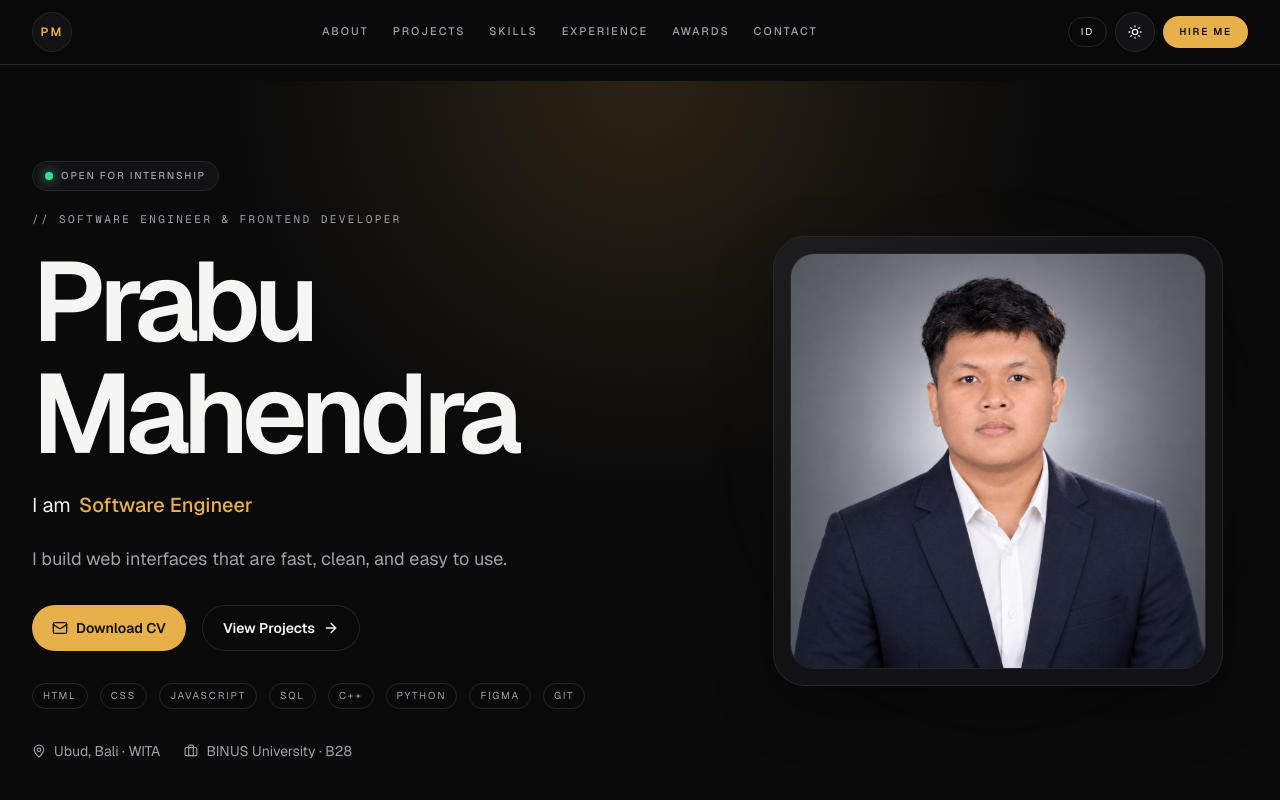
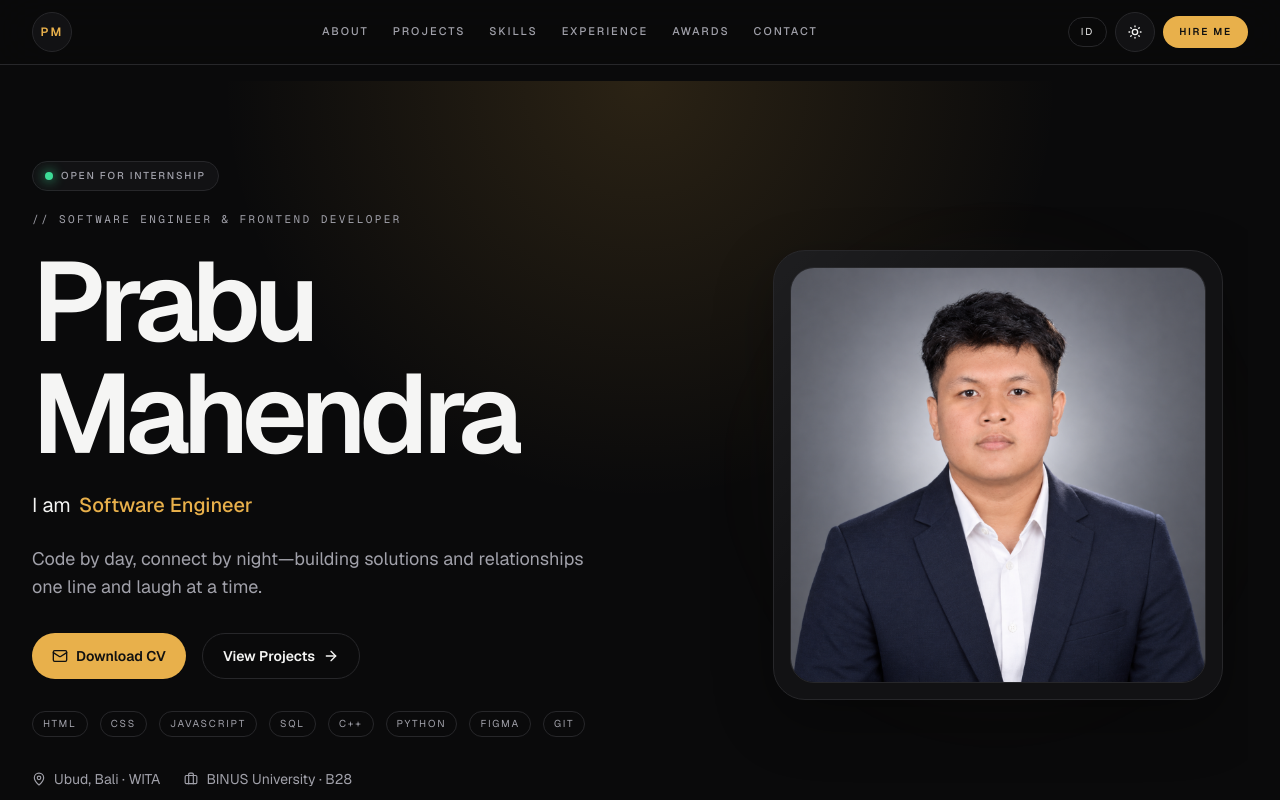
Before and after one commit to Mahendra9890/portofolio, a Next.js app: page /en in a window 1280 px wide. Shown: the top 800 px of the page. Built offline with nearby package versions, Linux system fonts and the light colour scheme.

Commit message:
Update portfolio tagline and add Fitted Caps venture

```diff
--- a/src/components/portfolio-page.tsx
+++ b/src/components/portfolio-page.tsx
@@ -538,7 +538,7 @@ export function PortfolioPage({ locale }: { locale: Locale }) {
               <div key={venture.title} className="rounded-[2rem] border border-[var(--border)] bg-[var(--surface)] p-6">
                 {venture.image && (
                   <div className="relative mb-5 aspect-[16/7] overflow-hidden rounded-2xl">
-                    <Image src={venture.image} alt={`${venture.title} website project cover`} fill sizes="(max-width: 1024px) 100vw, 50vw" className="object-cover" />
+                    <Image src={venture.image} alt={`${venture.title} logo`} fill sizes="(max-width: 1024px) 100vw, 50vw" className={venture.title === "Fitted Caps" || venture.title === "Niwasa Property Bali" ? "bg-[var(--bg)] object-contain" : "object-cover"} />
                   </div>
                 )}
                 <div className="mb-4 text-[10px] uppercase tracking-[0.2em] text-[var(--text-muted)]">{venture.period}</div>
@@ -549,6 +549,11 @@ export function PortfolioPage({ locale }: { locale: Locale }) {
                     <span key={metric} className="rounded-full border border-[var(--border)] px-2.5 py-1 text-[10px] uppercase tracking-[0.14em] text-[var(--text-muted)]">{metric}</span>
                   ))}
                 </div>
+                {venture.url && (
+                  <a href={venture.url} target="_blank" rel="noopener noreferrer" className="mt-5 inline-flex rounded-full border border-[var(--border)] px-4 py-2 text-xs font-medium text-[var(--text)] transition-colors hover:border-[var(--accent)] hover:text-[var(--accent)]">
+                    {locale === "id" ? "Kunjungi Instagram" : "Visit Instagram"}
+                  </a>
+                )}
               </div>
             ))}
           </div>
--- a/src/data/portfolio.ts
+++ b/src/data/portfolio.ts
@@ -40,8 +40,8 @@ export const portfolioData: PortfolioData = {
       { id: "Self-starter", en: "Self-starter" },
     ],
     tagline: {
-      id: "Saya membangun antarmuka web yang cepat, rapi, dan enak dipakai.",
-      en: "I build web interfaces that are fast, clean, and easy to use.",
+      id: "Code by day, connect by night—building solutions and relationships one line and laugh at a time.",
+      en: "Code by day, connect by night—building solutions and relationships one line and laugh at a time.",
     },
     shortBio: {
       id: "Saya Prabu, mahasiswa Computer Science BINUS peminatan Software Engineering dari Bali. Saya fokus di frontend development dan UI/UX. Saya sedang mencari magang 1 tahun sebagai Software Engineer atau Frontend Engineer.",
@@ -434,6 +434,18 @@ export const portfolioData: PortfolioData = {
         en: "Conducted area research, property market analysis, and early digital marketing strategy.",
       },
       metrics: ["Zonasi area", "Market research", "Branding"],
+      image: "/images/niwasa.jpg",
+    },
+    {
+      title: "Fitted Caps",
+      period: "Usaha mandiri · Independent venture",
+      description: {
+        id: "Menjalankan usaha Fitted Caps dan membangun koneksi dengan pelanggan melalui Instagram.",
+        en: "Running Fitted Caps and connecting with customers through Instagram.",
+      },
+      metrics: ["Fitted caps", "Instagram business"],
+      image: "/images/fitted-caps.jpg",
+      url: "https://www.instagram.com/fitted_caps__?xtok=MWsyaGp2cmJzZ3E5aw%3D%3D&utm_source=qr",
     },
   ],
   research: {
--- a/src/types/portfolio.ts
+++ b/src/types/portfolio.ts
@@ -131,6 +131,7 @@ export type VentureItem = {
   description: LocalizedText;
   metrics: string[];
   image?: string;
+  url?: string;
 };
 
 export type ResearchItem = {
```
Also changed, not shown: public/images/fitted-caps.jpg (added), public/images/niwasa.jpg (added).
